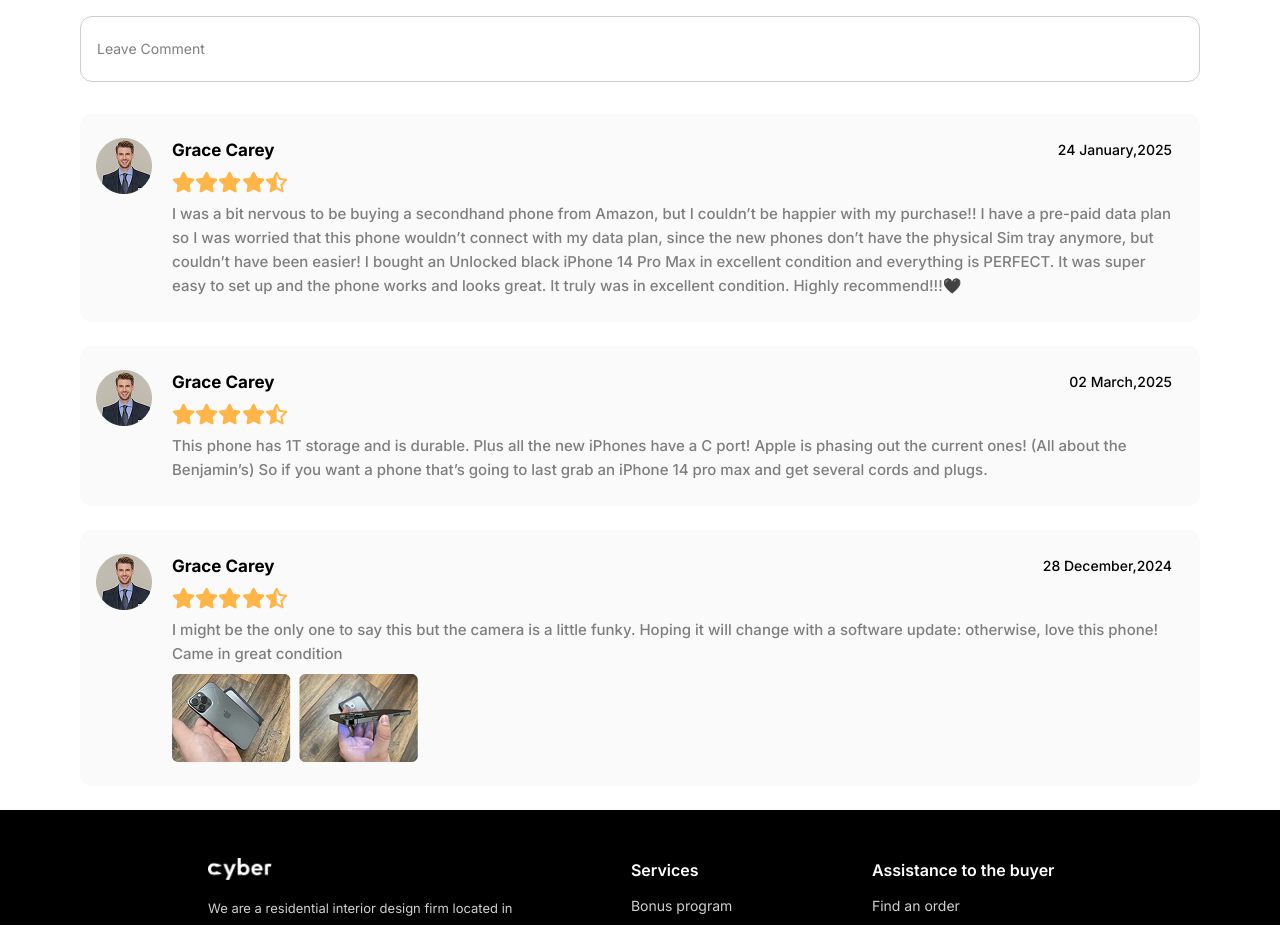
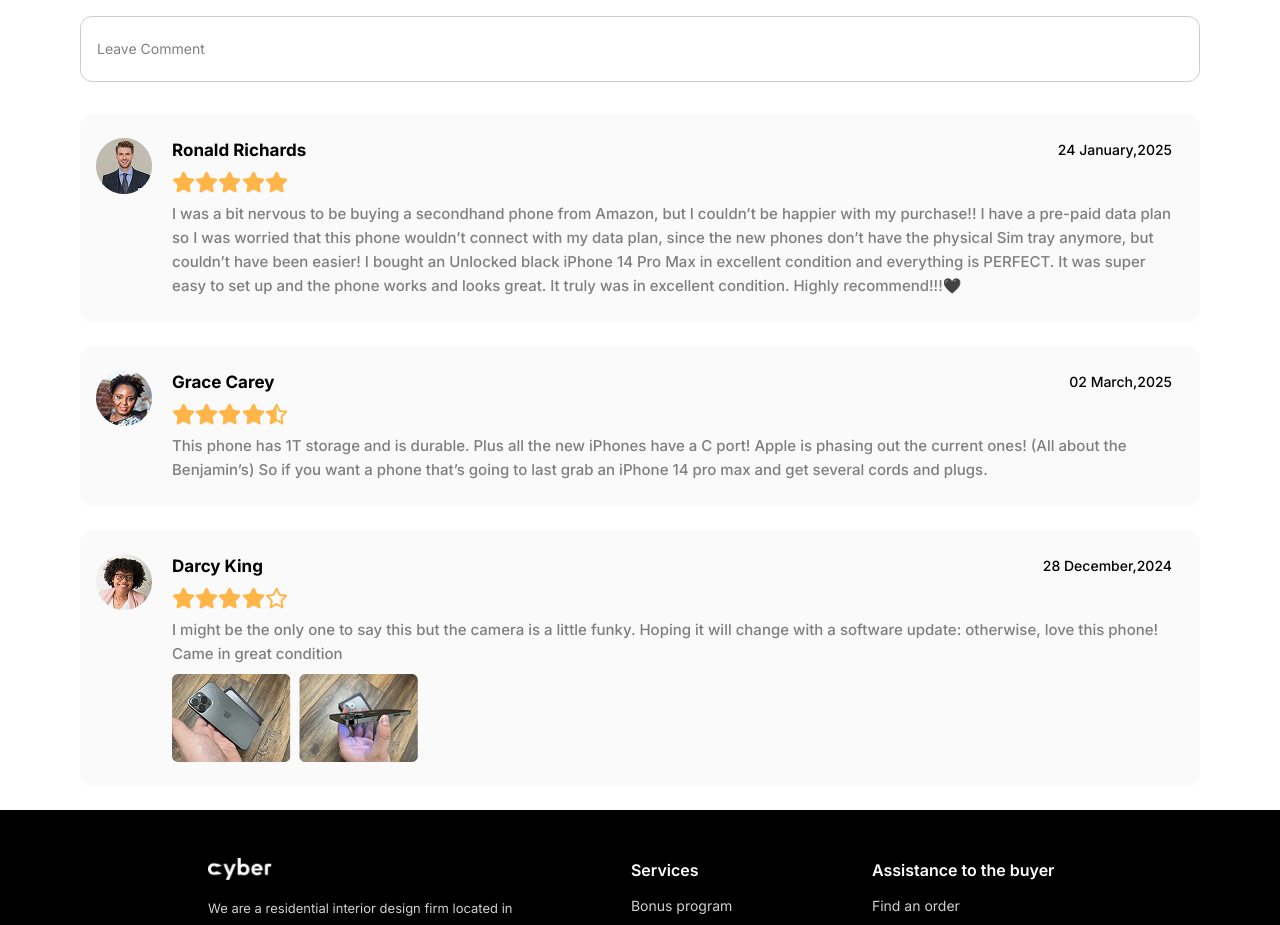
Before and after one commit to Ellham-dev/estore-react, a React (Vite) app: page /singlePage in a window 1280 px wide. Shown: the part 2420-3345 px from the top of the page. Built offline with nearby package versions, Linux system fonts and the light colour scheme.

Commit message:
Comment page end

```diff
--- a/src/components/SinglePageProduct.jsx
+++ b/src/components/SinglePageProduct.jsx
@@ -6,7 +6,7 @@
 import Color_3 from "/color2.png"
 import Color_4 from "/color3.png"
 import Color_5 from "/color4.png"
-import { FaMobileScreenButton, FaRegStarHalfStroke, FaStar } from "react-icons/fa6"
+import { FaMobileScreenButton, FaRegStar, FaRegStarHalfStroke, FaStar } from "react-icons/fa6"
 import { CiDeliveryTruck } from "react-icons/ci"
 import { GiBattery75, GiConfirmed, GiProcessor } from "react-icons/gi"
 import { GoCpu } from "react-icons/go"
@@ -16,6 +16,8 @@
 import UserPic from "/User.png"
 import Review1P from "/Review1.png"
 import Review2P from "/Review2.png"
+import UserPic3 from "/User3.png"
+import UserPic2 from "/User2.png"
 
 
 const SinglePageProduct = () => {
@@ -269,7 +271,7 @@
             </div>
             <div className="w-[1000px]">
               <div className="flex items-center justify-between mb-2">
-                <h6 className="text-[17px] leading-6 font-bold">Grace Carey</h6>
+                <h6 className="text-[17px] leading-6 font-bold">Ronald Richards</h6>
                 <p className="text-sm leading-4 font-medium">24 January,2025</p>
               </div>
               <div className="flex items-center text-[#FFB547] w-[116px] mb-2">
@@ -277,7 +279,7 @@
                 <FaStar size={24} />
                 <FaStar size={24} />
                 <FaStar size={24} />
-                <FaRegStarHalfStroke size={24} />
+                <FaStar size={24} />
               </div>
               <p className="text-[15px] leading-6 font-medium text-[#7E7E7E]">I was a bit nervous to be buying a secondhand phone from Amazon, but I couldn’t be happier with my purchase!! I have a pre-paid data plan so I was worried that this phone wouldn’t connect with my data plan, since the new phones don’t have the physical Sim tray anymore, but couldn’t have been easier! I bought an Unlocked black iPhone 14 Pro Max in excellent condition and everything is PERFECT. It was super easy to set up and the phone works and looks great. It truly was in excellent condition. Highly recommend!!!🖤</p>
 
@@ -285,7 +287,7 @@
           </div>
           <div className="flex gap-x-5 bg-[#FAFAFA] py-6 pr-7 pl-4 rounded-xl mb-6">
             <div className="">
-              <img src={UserPic} alt="" />
+              <img src={UserPic2} alt="" />
             </div>
             <div className="w-[1000px]">
               <div className="flex items-center justify-between mb-2">
@@ -305,11 +307,11 @@
           </div>
           <div className="flex gap-x-5 bg-[#FAFAFA] py-6 pr-7 pl-4 rounded-xl mb-6">
             <div className="">
-              <img src={UserPic} alt="" />
+              <img src={UserPic3} alt="" />
             </div>
             <div className="w-[1000px]">
               <div className="flex items-center justify-between mb-2">
-                <h6 className="text-[17px] leading-6 font-bold">Grace Carey</h6>
+                <h6 className="text-[17px] leading-6 font-bold">Darcy King</h6>
                 <p className="text-sm leading-4 font-medium">28 December,2024</p>
               </div>
               <div className="flex items-center text-[#FFB547] w-[116px] mb-2">
@@ -317,7 +319,7 @@
                 <FaStar size={24} />
                 <FaStar size={24} />
                 <FaStar size={24} />
-                <FaRegStarHalfStroke size={24} />
+                <FaRegStar size={24} />
               </div>
               <p className="text-[15px] leading-6 font-medium text-[#7E7E7E] mb-2">I might be the only one to say this but the camera is a little funky. Hoping it will change with a software update: otherwise, love this phone! Came in great condition</p>
               <div className="flex items-center gap-x-2">
```
Also changed, not shown: public/User2.png (added), public/User3.png (added).
